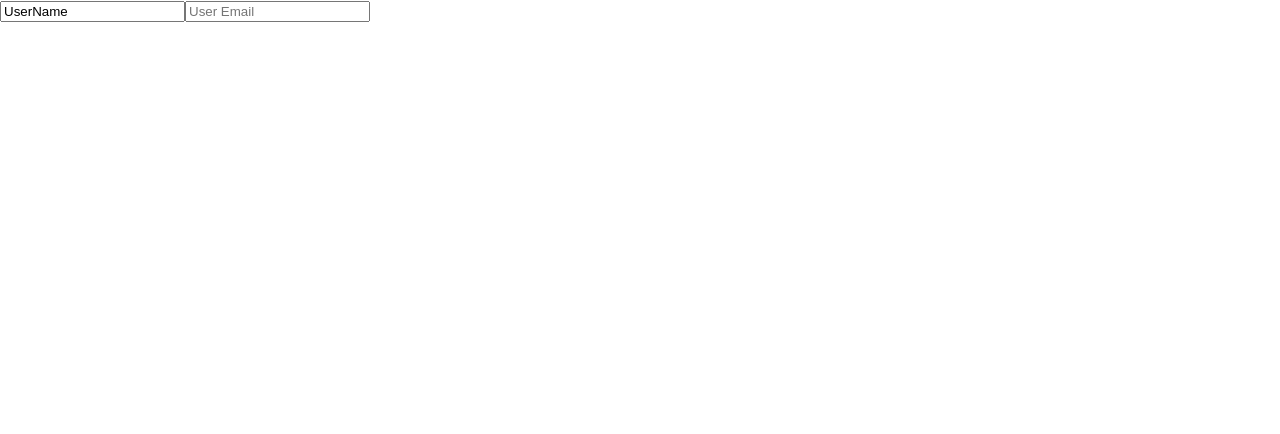
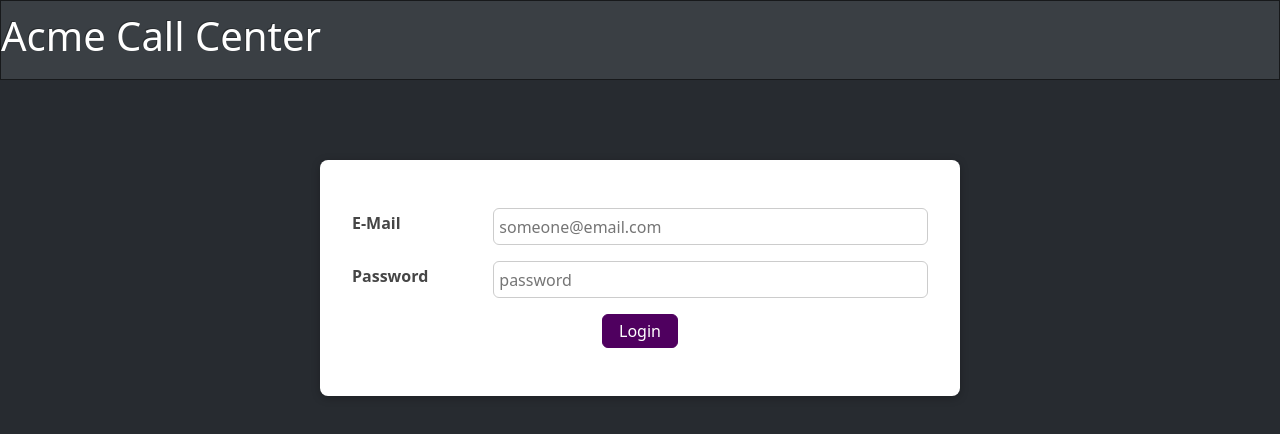
Before and after one commit to prem-mukherji/call-center-app, a React (Create React App) app: page / in a window 1280 px wide. Shown: the top 434 px of the page. Built offline with nearby package versions, Linux system fonts and the light colour scheme.

Commit message:
Added Login code and css

```diff
--- a/package.json
+++ b/package.json
@@ -10,6 +10,7 @@
     "@types/node": "^12.20.27",
     "@types/react": "^17.0.26",
     "@types/react-dom": "^17.0.9",
+    "bootswatch": "^5.1.1",
     "react": "^17.0.2",
     "react-dom": "^17.0.2",
     "react-scripts": "4.0.3",
--- a/src/App.tsx
+++ b/src/App.tsx
@@ -1,10 +1,15 @@
-import Login from './components/login/Login' ;
+import React from 'react';
+import Header from './components/Header/Header';
+import Login from './components/Login/Login' ;
 
 function App() {
   return (
-    <div>
-      <Login />
-    </div>
+    <React.Fragment>
+      <Header />
+      <main>
+        <Login />
+      </main>
+    </React.Fragment>
   );
 }
 
--- /dev/null
+++ b/src/components/Header/Header.module.css
@@ -0,0 +1,15 @@
+.header {
+    position: fixed;
+    top: 0;
+    left: 0;
+    width: 100%;
+    height: 5rem;
+    display: flex;
+    justify-content: space-between;
+    align-items: center;
+    padding: 0 2rem;
+  }
+
+  .header h1 {
+    color: white;
+  }
--- /dev/null
+++ b/src/components/Header/Header.tsx
@@ -0,0 +1,10 @@
+import React, { FunctionComponent, useState } from "react";
+import classes from './Header.module.css';
+
+const Header : FunctionComponent<{}> = (props) => {
+  return (<div className={`navbar navbar-expand-lg fixed-top navbar-dark bg-primary ${classes.header}`}>
+      <h1>Acme Call Center</h1>
+  </div>);
+}
+
+export default Header;
--- /dev/null
+++ b/src/components/UI/Button.tsx
@@ -0,0 +1,20 @@
+import React, { FunctionComponent } from "react";
+import classes from "./Button.module.css";
+
+type buttonProp = {
+    type: "button" | "submit" | "reset" | undefined;
+    onClick: React.MouseEventHandler<HTMLButtonElement>;
+}
+
+const Button : FunctionComponent<buttonProp> = (props)=>{
+    return (
+    <button
+        className= {classes.button}
+        type = {props.type || 'button'}
+        onClick={props.onClick}
+    >
+        {props.children}
+    </button>);
+};
+
+export default Button;
--- /dev/null
+++ b/src/components/UI/Card.module.css
@@ -0,0 +1,5 @@
+.card {
+    background: white;
+    box-shadow: 0 2px 8px rgba(0, 0, 0, 0.26);
+    border-radius: 8px;
+  }
--- /dev/null
+++ b/src/components/UI/Card.tsx
@@ -0,0 +1,8 @@
+import { FunctionComponent } from "react";
+import classes from "./Card.module.css"
+
+const Card : FunctionComponent<{className:string}> = (props)=>{
+  return (<div className={`${classes.card} ${props.className}`}>{props.children}</div>);
+};
+
+export default Card;
--- /dev/null
+++ b/src/components/login/Login.module.css
@@ -0,0 +1,81 @@
+.login {
+    width: 90%;
+    max-width: 40rem;
+    margin: 10rem auto;
+    padding: 2rem;
+  }
+
+  .control {
+    margin: 1rem 0;
+    display: flex;
+    align-items: stretch;
+    flex-direction: column;
+  }
+
+  .control label,
+  .control input {
+    display: block;
+  }
+
+  .control label {
+    font-weight: bold;
+    flex: 1;
+    color: #464646;
+    margin-bottom: 0.5rem;
+  }
+
+  .control input {
+    flex: 3;
+    font: inherit;
+    padding: 0.35rem 0.35rem;
+    border-radius: 6px;
+    border: 1px solid #ccc;
+  }
+
+  .control input:focus {
+    outline: none;
+    border-color: #4f005f;
+    background: #f6dbfc;
+  }
+
+  .control.invalid input {
+    border-color: red;
+    background: #fbdada;
+  }
+
+  .actions {
+    text-align: center;
+    justify-content: center;
+    display: flex;
+  }
+
+  .control button {
+    font: inherit;
+    border: 1px solid #4f005f;
+    background: #4f005f;
+    color: white;
+    padding: 0.25rem 1rem;
+    cursor: pointer;
+    border-radius: 6px;
+  }
+
+  .control button {
+    font: inherit;
+    border: 1px solid #4f005f;
+    background: #4f005f;
+    color: white;
+    padding: 0.25rem 1rem;
+    cursor: pointer;
+    border-radius: 6px;
+  }
+
+  .disable button{
+      background: grey;
+  }
+
+  @media (min-width: 768px) {
+    .control {
+      align-items: center;
+      flex-direction: row;
+    }
+  }
--- a/src/components/login/Login.tsx
+++ b/src/components/login/Login.tsx
@@ -1,27 +1,90 @@
-import React, { FunctionComponent, useState } from "react";
+import React, { FunctionComponent, useEffect, useState } from "react";
+import Button from "../UI/Button";
+import Card from "../UI/Card";
+import classes from './Login.module.css';
 
-const Login : FunctionComponent<{}> = (props) => {
 
-  const [enteredValue, setEnteredValue] = useState<string>('UserName');
 
-  const onFocusHandler = (event : React.FocusEvent) => {
-    console.log("writing...");
+const Login: FunctionComponent<{}> = (props) => {
+
+  const [enteredEmail, setEnteredEmail] = useState('');
+  const [isEmailValid, setIsEmailValid] = useState(true);
+  const [enteredPassword, setEnteredPassword] = useState('');
+  const [isPasswordValid, setIsPasswordValid] = useState(true);
+  const [isFormValid, setIsFormValid] = useState(false);
+
+  useEffect(()=>{
+    setIsFormValid(isEmailValid && isPasswordValid);
+  }, [isEmailValid, isPasswordValid])
+
+  const emailOnBlurHandler = (event: React.FocusEvent<HTMLInputElement>) => {
+    let isValid = enteredEmail !== null && enteredEmail.length > 0 && enteredEmail.includes('@');
+    setIsEmailValid(isValid);
+    //setIsFormValid(isValid && isPasswordValid);
   };
 
-  const onBlurHandler = (event: React.FocusEvent<HTMLInputElement>) =>{
-    console.log(event);
-    setEnteredValue(event.currentTarget.value)
+  const emailOnChange = (event: React.ChangeEvent<HTMLInputElement>) => {
+    let isValid = event.currentTarget.value !== null && event.currentTarget.value.length > 0 && event.currentTarget.value.includes('@');
+    setIsEmailValid(isValid);
+    setEnteredEmail(event.currentTarget.value);
   };
 
-  const onChangeHandler = (event: React.FocusEvent<HTMLInputElement>) =>{
-    console.log(event);
-    setEnteredValue(event.currentTarget.value);
+  const passwordOnBlurHandler = (event: React.FocusEvent<HTMLInputElement>) => {
+    let isValid = enteredPassword !== null && enteredPassword.length > 8;
+    setIsPasswordValid(isValid);
+    //setIsFormValid(isEmailValid && isValid);
+    console.log('IsFormValid : ', isEmailValid && isValid)
   };
 
-  return (<div>
-    <input id="userName" type="text" value={enteredValue} onFocus={onFocusHandler} onChange={onChangeHandler} />
-    <input id="userName1" type="text" placeholder="User Email" onBlur={onBlurHandler}  />
-  </div>);
+  const passwordOnChange = (event: React.ChangeEvent<HTMLInputElement>) => {
+    let isValid = event.currentTarget.value !== null && event.currentTarget.value.length > 8;
+    setIsPasswordValid(isValid);
+    setEnteredPassword(event.currentTarget.value);
+  };
+
+
+  const submitHandler = (event: React.FormEvent) => {
+    event.preventDefault();
+    // if(formState.isFormValid){
+    //   props.onLogin();
+    // }
+  };
+
+  const emailClass = `${classes.control} ${!isEmailValid ? classes.invalid : ''}`;
+  const passwordClass = `${classes.control} ${!isPasswordValid ? classes.invalid : ''}`;
+  const formClass = `${classes.actions} ${classes.control} ${!isFormValid ? classes.disable : ''}`;
+
+  return (<Card className={classes.login}>
+    <form onSubmit={submitHandler}>
+      <div className={emailClass}>
+        <label htmlFor="email">E-Mail</label>
+        <input
+          type="email"
+          id="email"
+          value={enteredEmail}
+          onBlur={emailOnBlurHandler}
+          onChange={emailOnChange}
+          placeholder='someone@email.com'
+        />
+      </div>
+      <div className={passwordClass}>
+        <label htmlFor="password">Password</label>
+        <input
+          type="password"
+          id="password"
+          value={enteredPassword}
+          onBlur={passwordOnBlurHandler}
+          onChange={passwordOnChange}
+          placeholder='password'
+        />
+      </div>
+      <div className={formClass}>
+        <button type="submit" disabled={!isFormValid}>
+          Login
+        </button>
+      </div>
+    </form>
+  </Card>);
 }
 
 export default Login;
--- a/src/index.tsx
+++ b/src/index.tsx
@@ -1,5 +1,6 @@
 import ReactDOM from 'react-dom';
 import './index.css';
 import App from './App';
+import 'bootswatch/dist/slate/bootstrap.min.css';
 
 ReactDOM.render(<App />, document.getElementById('root'));
```
Also changed, not shown: src/components/UI/Button.module.css (added, +19 -0 lines), src/components/login/Login.back.tsx (added, +28 -0 lines), 1 other file (tests, documents, lock files or other folders).
